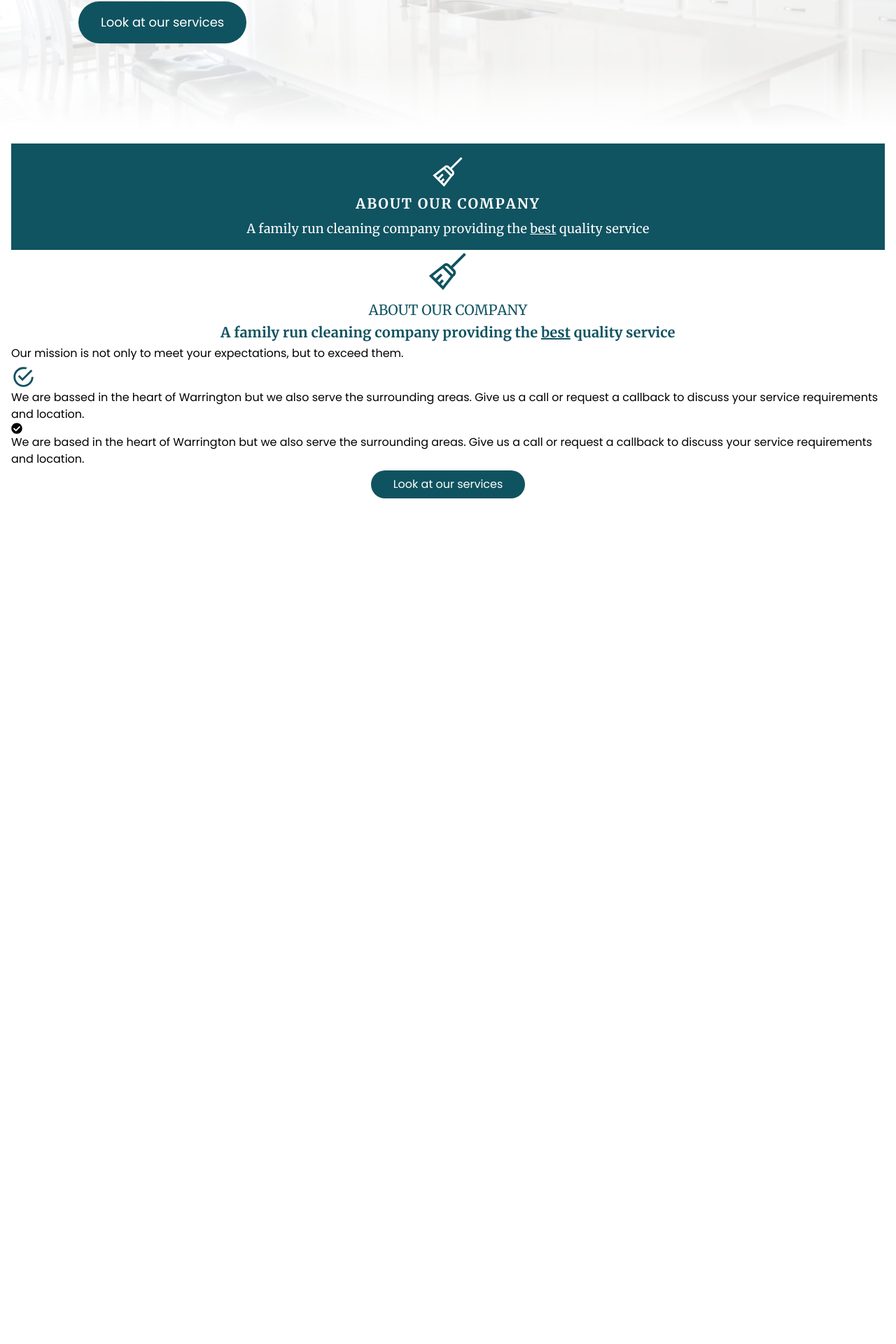
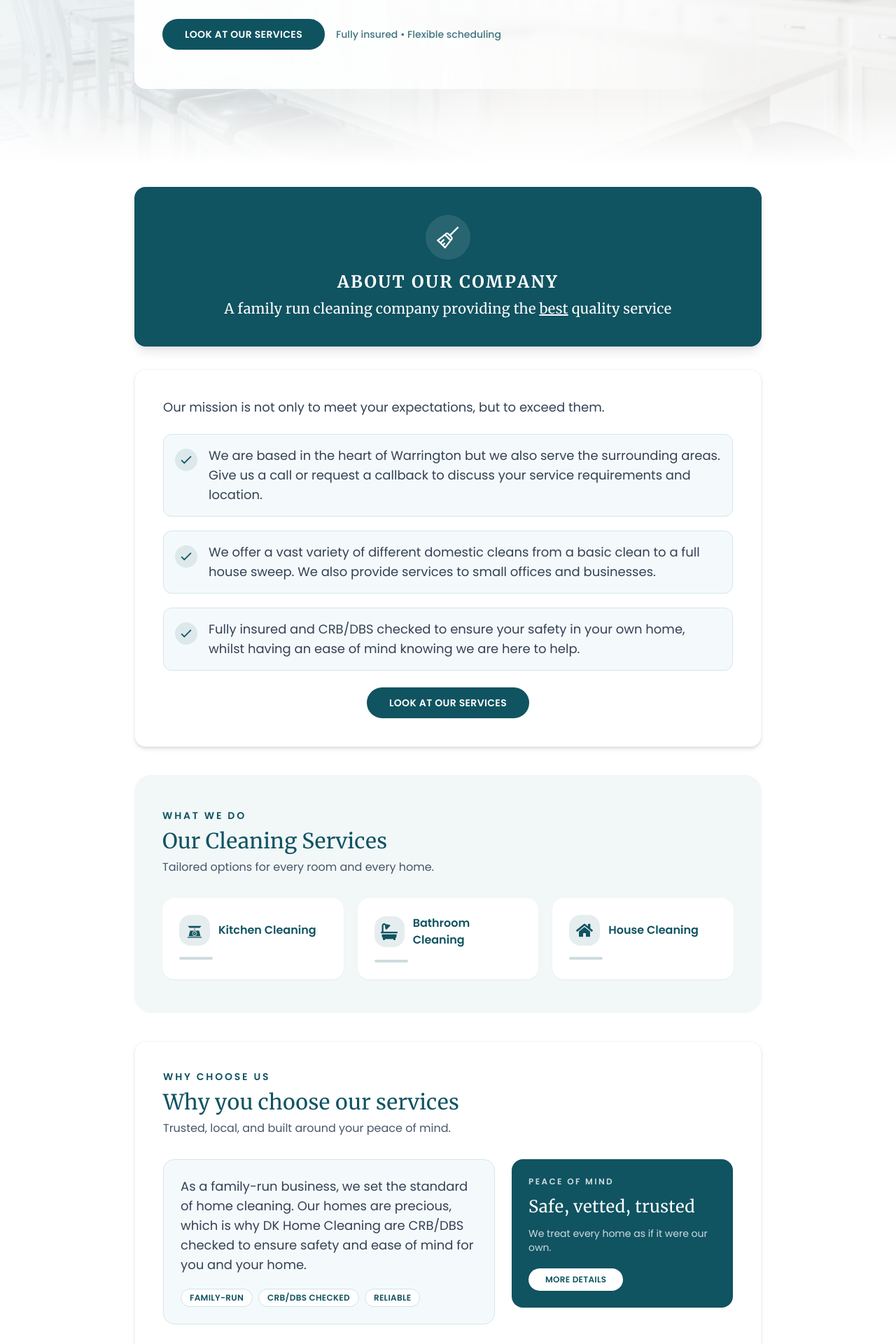
Before and after one commit to Koalaphant/dkhomecleaning, a React (Vite) app: page / in a window 1280 px wide. Shown: the part 467-2387 px from the top of the page at 70% size. Before the commit the page ends 1179 px from the top, so only its background shows below. Built offline with nearby package versions, Linux system fonts and the light colour scheme.

Commit message:
Refactor Hero and Home components for improved layout and design consistency

```diff
--- a/src/Components/Hero.jsx
+++ b/src/Components/Hero.jsx
@@ -1,31 +1,43 @@
 export default function Hero() {
   return (
-    <div className="relative bg-[url('/kitchen-hero.jpg')] bg-cover bg-center overflow-hidden h-[450px] sm:h-[450px] md:h-[550px] 2xl:h-[650px]">
+    <section className="relative overflow-hidden bg-[url('/kitchen-hero.jpg')] bg-cover bg-center">
       {/* Overlay */}
-      <div className="absolute inset-0 bg-white opacity-80 z-10"></div>
+      <div className="absolute inset-0 bg-white/85"></div>
+      <div className="absolute inset-0 bg-[radial-gradient(circle_at_20%_20%,rgba(16,83,96,0.15),transparent_55%)]"></div>
 
       {/* Bottom fade */}
-      <div className="absolute inset-x-0 bottom-0 h-24 bg-gradient-to-b from-white/0 via-white/60 to-white z-20 pointer-events-none"></div>
+      <div className="absolute inset-x-0 bottom-0 h-24 bg-gradient-to-b from-white/0 via-white/60 to-white pointer-events-none"></div>
 
       {/* Content Container */}
-      <div className="relative z-30 text-[#105360] flex flex-col items-start justify-center px-8 sm:px-8 md:px-12 py-25 w-full max-w-6xl mx-auto h-full">
-        <h1 className="text-2xl mb-4 font-merriweather">
+      <div className="relative mx-4 md:mx-8">
+        <div className="mx-auto flex min-h-[460px] max-w-4xl items-center sm:min-h-[520px] md:min-h-[600px]">
+          <div className="w-full rounded-2xl bg-gradient-to-r from-white/95 via-white/85 to-white/10 px-6 py-10 backdrop-blur-sm sm:px-8 sm:py-12 md:px-10 md:py-14">
+            <p className="text-sm font-semibold uppercase tracking-[0.2em] text-[#105360]">
               Welcome to DK Home Cleaning
+            </p>
+            <h1 className="mt-4 font-merriweather text-3xl leading-tight text-[#105360] sm:text-4xl md:text-5xl">
+              Stay clean,
+              <br />
+              stay healthy
             </h1>
-        <h2 className="text-[2.2em] mb-4 font-merriweather leading-[40px]">
-          Stay clean, <br /> stay healthy
-        </h2>
-        <p className="text-xl font-light mb-4 sm:w-[75%] lg:w-[50%] mr-4">
-          We are a family-run domestic cleaning service, serving Warrington and
-          the surrounding areas since 2013
+            <p className="mt-4 font-roboto text-base leading-relaxed text-slate-700 sm:text-lg">
+              We are a family-run domestic cleaning service, serving Warrington
+              and the surrounding areas since 2013.
             </p>
+            <div className="mt-6 flex flex-wrap items-center gap-4">
               <a
-          className="bg-[#105360] text-lg text-white py-4 px-8 rounded-full inline-block transform hover:scale-110 transition-transform duration-300"
+                className="inline-flex items-center justify-center rounded-full bg-[#105360] px-8 py-3 text-sm font-semibold uppercase tracking-wide text-white shadow-sm transition-transform duration-300 hover:scale-105"
                 href=""
               >
                 Look at our services
               </a>
+              <span className="text-sm font-medium text-[#105360]/80">
+                Fully insured • Flexible scheduling
+              </span>
             </div>
           </div>
+        </div>
+      </div>
+    </section>
   );
 }
--- a/src/Pages/Home.jsx
+++ b/src/Pages/Home.jsx
@@ -1,6 +1,7 @@
 import { LiaBroomSolid } from "react-icons/lia";
-import { FaCheckCircle } from "react-icons/fa";
-import { IoMdCheckmarkCircleOutline } from "react-icons/io";
+import { IoMdCheckmark } from "react-icons/io";
+import { FaBath, FaHome } from "react-icons/fa";
+import { GiKitchenScale } from "react-icons/gi";
 
 import Hero from "../Components/Hero";
 
@@ -8,58 +9,69 @@ export default function Home() {
   return (
     <>
       <Hero />
-      <div className="mt-5 mx-4">
-        <div className="bg-[#105361] text-white flex flex-col items-center justify-center p-4">
-          <LiaBroomSolid className="text-5xl" color="white" />
-          <h3 className="my-2 text-xl tracking-widest font-merriweather uppercase font-semibold">
+      <section className="mt-8 mx-4 md:mx-8">
+        <div className="mx-auto max-w-4xl rounded-2xl bg-[#105361] px-6 py-8 text-white shadow-lg md:px-10 md:py-10">
+          <div className="flex flex-col items-center gap-4 text-center">
+            <div className="flex h-16 w-16 items-center justify-center rounded-full bg-white/10">
+              <LiaBroomSolid className="text-4xl" color="white" />
+            </div>
+            <div className="space-y-2">
+              <h3 className="text-xl font-semibold uppercase tracking-widest font-merriweather md:text-2xl">
                 About Our Company
               </h3>
-          <h4 className="text-lg font-medium text-center font-merriweather">
+              <h4 className="text-lg font-medium font-merriweather md:text-xl">
                 A family run cleaning company providing the{" "}
                 <span className="underline">best</span> quality service
               </h4>
             </div>
           </div>
-      {/* Divider */}
-      <div className="flex flex-col">
-        <div className="flex flex-col items-center gap-3 w-full">
-          <LiaBroomSolid className="text-6xl" color="#105361" />
+        </div>
+      </section>
 
-          <div className="px-4 flex flex-col gap-1">
-            <h3 className="font-merriweather uppercase text-xl text-[#105361] text-center">
-              About Our Company
-            </h3>
-            <h4 className="font-merriweather text-xl font-bold text-[#105361] text-center">
-              A family run cleaning company providing the{" "}
-              <span className="underline">best</span> quality service
-            </h4>
-            <p className="font-roboto font-regular">
+      <section className="mt-8 mx-4 md:mx-8">
+        <div className="mx-auto max-w-4xl rounded-2xl border border-slate-100 bg-white px-6 py-8 shadow-md md:px-10 md:py-10">
+          <div className="space-y-6">
+            <p className="font-roboto text-base leading-relaxed text-slate-700 md:text-lg">
               Our mission is not only to meet your expectations, but to exceed
               them.
             </p>
 
-            <ul className="flex flex-col">
-              <li>
-                <IoMdCheckmarkCircleOutline size={35} color="#105361" />
-                <p>
-                  We are bassed in the heart of Warrington but we also serve the
-                  surrounding areas. Give us a call or request a callback to
-                  discuss your service requirements and location.
-                </p>
-              </li>
-              <li>
-                <FaCheckCircle />
-                <p>
+            <ul className="grid gap-4 md:gap-5">
+              <li className="flex items-start gap-4 rounded-xl border border-[#d4e6ea] bg-[#f4fafb] p-4">
+                <span className="mt-1 flex h-8 w-8 flex-shrink-0 items-center justify-center rounded-full bg-[#105361]/10">
+                  <IoMdCheckmark className="text-xl text-[#105361]" />
+                </span>
+                <p className="font-roboto text-base leading-relaxed text-slate-700 md:text-lg">
                   We are based in the heart of Warrington but we also serve the
                   surrounding areas. Give us a call or request a callback to
                   discuss your service requirements and location.
                 </p>
               </li>
+              <li className="flex items-start gap-4 rounded-xl border border-[#d4e6ea] bg-[#f4fafb] p-4">
+                <span className="mt-1 flex h-8 w-8 flex-shrink-0 items-center justify-center rounded-full bg-[#105361]/10">
+                  <IoMdCheckmark className="text-xl text-[#105361]" />
+                </span>
+                <p className="font-roboto text-base leading-relaxed text-slate-700 md:text-lg">
+                  We offer a vast variety of different domestic cleans from a
+                  basic clean to a full house sweep. We also provide services to
+                  small offices and businesses.
+                </p>
+              </li>
+              <li className="flex items-start gap-4 rounded-xl border border-[#d4e6ea] bg-[#f4fafb] p-4">
+                <span className="mt-1 flex h-8 w-8 flex-shrink-0 items-center justify-center rounded-full bg-[#105361]/10">
+                  <IoMdCheckmark className="text-xl text-[#105361]" />
+                </span>
+                <p className="font-roboto text-base leading-relaxed text-slate-700 md:text-lg">
+                  Fully insured and CRB/DBS checked to ensure your safety in your
+                  own home, whilst having an ease of mind knowing we are here to
+                  help.
+                </p>
+              </li>
             </ul>
 
-            <div className="flex justify-center items-center">
+            <div className="flex justify-center">
               <a
-                className="bg-[#105360] text-white py-2 px-8 rounded-full transform hover:scale-110 transition-transform duration-300"
+                className="inline-flex items-center justify-center rounded-full bg-[#105361] px-8 py-3 text-sm font-semibold uppercase tracking-wide text-white shadow-sm transition-transform duration-300 hover:scale-105"
                 href=""
               >
                 Look at our services
@@ -67,7 +79,120 @@ export default function Home() {
             </div>
           </div>
         </div>
+      </section>
+
+      <section className="mt-10 mx-4 md:mx-8">
+        <div className="mx-auto max-w-4xl rounded-3xl bg-[#f2f7f8] px-6 py-10 md:px-10 md:py-12">
+          <div className="space-y-8">
+            <div className="space-y-2">
+              <p className="text-sm font-semibold uppercase tracking-[0.2em] text-[#105361]">
+                What we do
+              </p>
+              <h3 className="font-merriweather text-2xl text-[#105361] md:text-3xl">
+                Our Cleaning Services
+              </h3>
+              <p className="font-roboto text-sm text-slate-600 md:text-base">
+                Tailored options for every room and every home.
+              </p>
             </div>
+
+            <div className="grid gap-5 md:grid-cols-3">
+              <div className="rounded-2xl bg-white p-6 shadow-sm transition-transform duration-300 hover:-translate-y-1">
+                <div className="flex items-center gap-3">
+                  <span className="flex h-11 w-11 items-center justify-center rounded-2xl bg-[#105361]/10">
+                    <GiKitchenScale className="text-2xl text-[#105361]" />
+                  </span>
+                  <p className="font-roboto text-base font-semibold text-[#105361]">
+                    Kitchen Cleaning
+                  </p>
+                </div>
+                <div className="mt-4 h-1 w-12 rounded-full bg-[#105361]/20"></div>
+              </div>
+              <div className="rounded-2xl bg-white p-6 shadow-sm transition-transform duration-300 hover:-translate-y-1">
+                <div className="flex items-center gap-3">
+                  <span className="flex h-11 w-11 items-center justify-center rounded-2xl bg-[#105361]/10">
+                    <FaBath className="text-2xl text-[#105361]" />
+                  </span>
+                  <p className="font-roboto text-base font-semibold text-[#105361]">
+                    Bathroom Cleaning
+                  </p>
+                </div>
+                <div className="mt-4 h-1 w-12 rounded-full bg-[#105361]/20"></div>
+              </div>
+              <div className="rounded-2xl bg-white p-6 shadow-sm transition-transform duration-300 hover:-translate-y-1">
+                <div className="flex items-center gap-3">
+                  <span className="flex h-11 w-11 items-center justify-center rounded-2xl bg-[#105361]/10">
+                    <FaHome className="text-2xl text-[#105361]" />
+                  </span>
+                  <p className="font-roboto text-base font-semibold text-[#105361]">
+                    House Cleaning
+                  </p>
+                </div>
+                <div className="mt-4 h-1 w-12 rounded-full bg-[#105361]/20"></div>
+              </div>
+            </div>
+          </div>
+        </div>
+      </section>
+
+      <section className="mt-10 mx-4 md:mx-8">
+        <div className="mx-auto max-w-4xl rounded-2xl border border-slate-100 bg-white px-6 py-8 shadow-md md:px-10 md:py-10">
+          <div className="space-y-8">
+            <div className="space-y-2">
+              <p className="text-sm font-semibold uppercase tracking-[0.2em] text-[#105361]">
+                Why choose us
+              </p>
+              <h3 className="font-merriweather text-2xl text-[#105361] md:text-3xl">
+                Why you choose our services
+              </h3>
+              <p className="font-roboto text-sm text-slate-600 md:text-base">
+                Trusted, local, and built around your peace of mind.
+              </p>
+            </div>
+
+            <div className="grid gap-6 md:grid-cols-[1.2fr_0.8fr] md:items-start">
+              <div className="rounded-2xl border border-[#d4e6ea] bg-[#f4fafb] p-6">
+                <p className="font-roboto text-base leading-relaxed text-slate-700 md:text-lg">
+                  As a family-run business, we set the standard of home
+                  cleaning. Our homes are precious, which is why DK Home
+                  Cleaning are CRB/DBS checked to ensure safety and ease of mind
+                  for you and your home.
+                </p>
+                <div className="mt-5 flex flex-wrap gap-2">
+                  {["Family-run", "CRB/DBS checked", "Reliable"].map((pill) => (
+                    <span
+                      key={pill}
+                      className="rounded-full border border-[#cfe3e7] bg-white px-3 py-1 text-xs font-semibold uppercase tracking-wide text-[#105361]"
+                    >
+                      {pill}
+                    </span>
+                  ))}
+                </div>
+              </div>
+
+              <div className="rounded-2xl bg-[#105361] p-6 text-white shadow-sm">
+                <p className="text-xs font-semibold uppercase tracking-[0.2em] text-white/80">
+                  Peace of mind
+                </p>
+                <p className="mt-3 font-merriweather text-2xl">
+                  Safe, vetted, trusted
+                </p>
+                <p className="mt-3 text-sm text-white/80">
+                  We treat every home as if it were our own.
+                </p>
+                <div className="mt-5">
+                  <a
+                    className="inline-flex items-center justify-center rounded-full bg-white px-6 py-2 text-xs font-semibold uppercase tracking-wide text-[#105361] transition-transform duration-300 hover:scale-105"
+                    href=""
+                  >
+                    More details
+                  </a>
+                </div>
+              </div>
+            </div>
+          </div>
+        </div>
+      </section>
     </>
   );
 }
```
Lines whose indentation alone changed are shown as unchanged.
